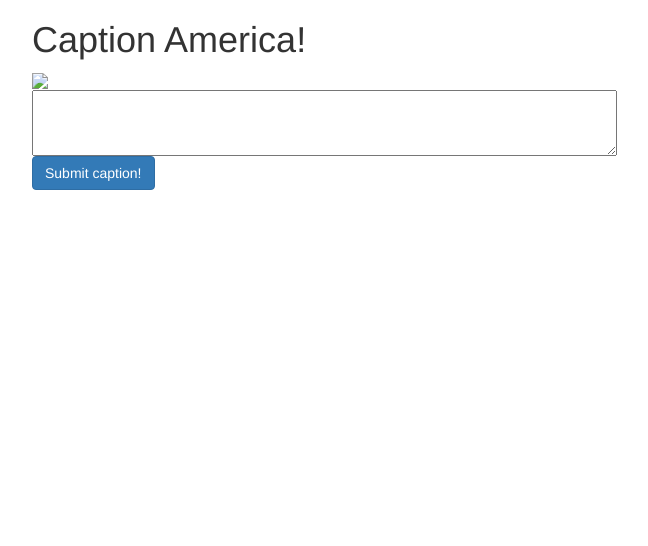
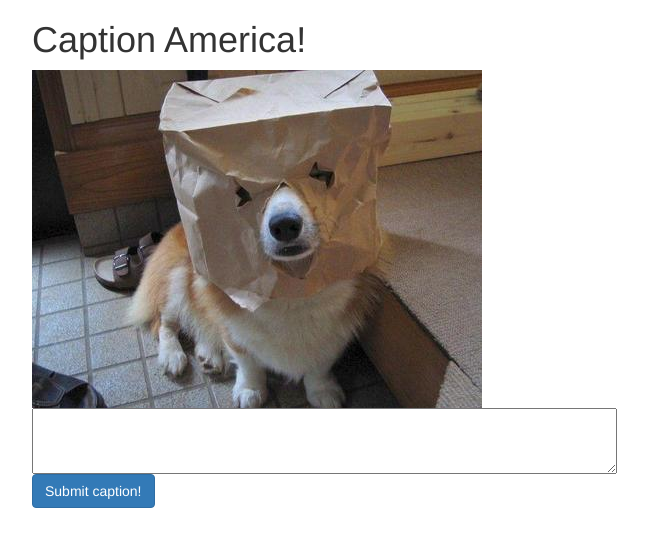
Before and after one commit to toddbranch/caption-client, a plain HTML site: page index.html in a window 1280 px wide. Shown: the whole page, without its empty margins (23-671 px from the left). Drawn offline with nearby package versions, Linux system fonts and the light colour scheme; no server answers.

Commit message:
added test image

```diff
--- a/index.html
+++ b/index.html
@@ -36,7 +36,7 @@
                 <h1>Caption America!</h1>
             </div>
             <div class="row">
-                <img src="dog_paper_bag.jpg"/>
+                <img src="img/dog_paper_bag.jpg"/>
             </div>
             <div class="row">
                     <textarea class="col-md-6" rows="3"></textarea>
```
Also changed, not shown: img/dog_paper_bag.jpg (added).
